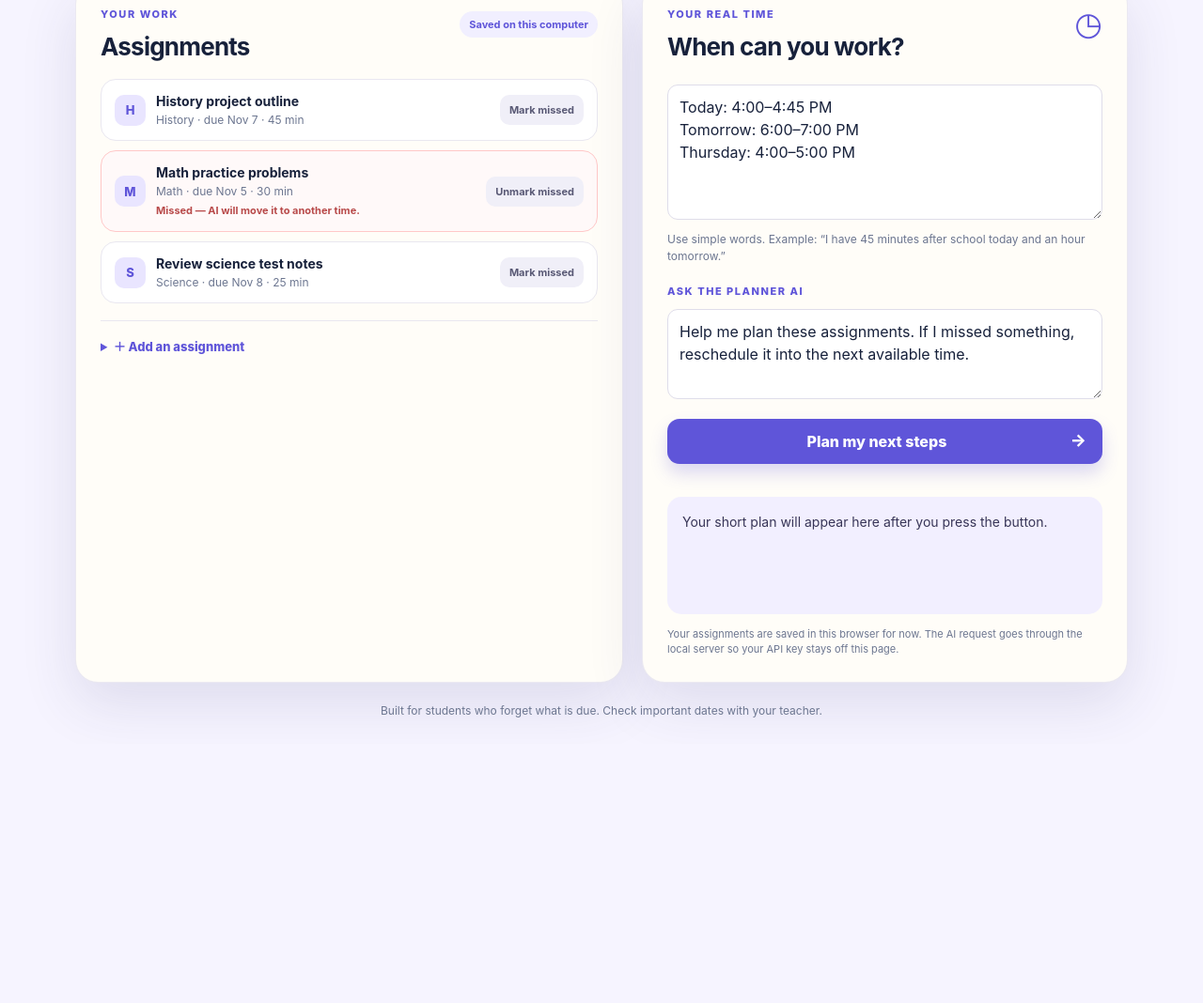
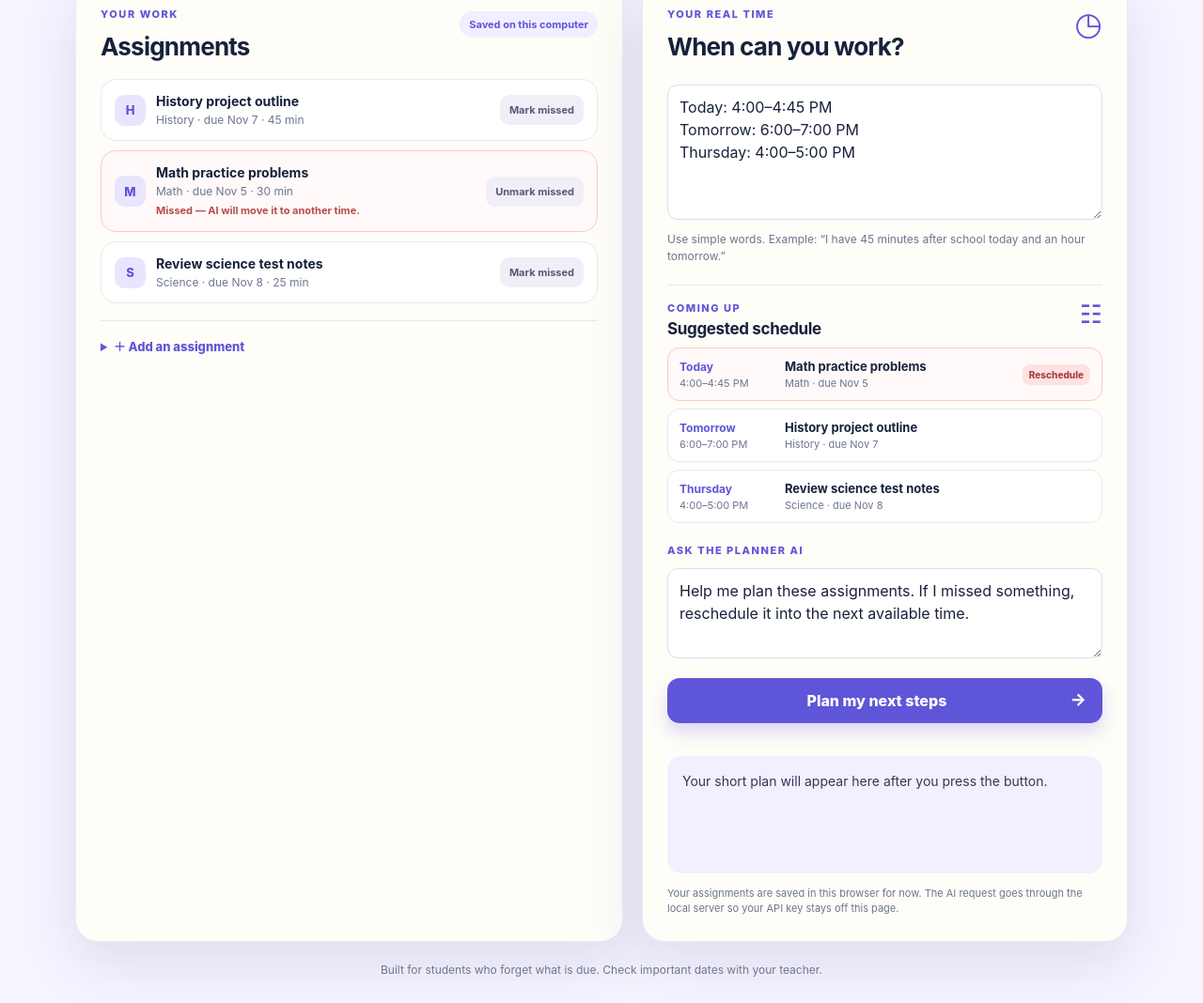
Before and after one commit to princessleia123/my-digital-planner, a plain HTML site: page index.html in a window 1280 px wide. Shown: the part 640-1708 px from the top of the page at 94% size. Before the commit the page ends 1432 px from the top, so only its background shows below. Drawn offline with Linux system fonts and the light colour scheme.

Commit message:
feat: add upcoming schedule view

```diff
--- a/app.js
+++ b/app.js
@@ -6,6 +6,7 @@ const questionInput = document.querySelector("#question");
 const planButton = document.querySelector("#plan-button");
 const aiStatus = document.querySelector("#ai-status");
 const aiOutput = document.querySelector("#ai-output");
+const scheduleList = document.querySelector("#schedule-list");
 
 availabilityInput.value = planner.availability;
 document.querySelector("#due-date").value = new Date().toISOString().slice(0, 10);
@@ -53,6 +54,47 @@ function renderAssignments() {
   }).join("");
 }
 
+function splitStudyTime(value) {
+  const separator = value.indexOf(":");
+  if (separator === -1) return { day: "Study time", time: value };
+  return {
+    day: value.slice(0, separator).trim(),
+    time: value.slice(separator + 1).trim()
+  };
+}
+
+function renderSchedule() {
+  const slots = planner.availability.split("\n").map((line) => line.trim()).filter(Boolean);
+  const tasks = planner.assignments
+    .filter((assignment) => assignment.status !== "done")
+    .sort((a, b) => {
+      if (a.status === "missed" && b.status !== "missed") return -1;
+      if (b.status === "missed" && a.status !== "missed") return 1;
+      return String(a.dueDate).localeCompare(String(b.dueDate));
+    });
+
+  if (!tasks.length) {
+    scheduleList.innerHTML = '<div class="schedule-empty">You are all caught up. Add another assignment when you have one.</div>';
+    return;
+  }
+  if (!slots.length) {
+    scheduleList.innerHTML = '<div class="schedule-empty">Add available times above to see what to do and when.</div>';
+    return;
+  }
+
+  scheduleList.innerHTML = tasks.map((assignment, index) => {
+    const slot = slots[index];
+    const studyTime = slot ? splitStudyTime(slot) : { day: "No time entered", time: "Add a study time above" };
+    const missed = assignment.status === "missed";
+    return `
+      <article class="schedule-item ${missed ? "schedule-missed" : ""}">
+        <div class="schedule-time"><strong>${escapeHtml(studyTime.day)}</strong><span>${escapeHtml(studyTime.time)}</span></div>
+        <div class="schedule-task"><strong>${escapeHtml(assignment.title)}</strong><span>${escapeHtml(assignment.subject)} · due ${escapeHtml(dateLabel(assignment.dueDate))}</span></div>
+        ${missed ? '<span class="reschedule-badge">Reschedule</span>' : ""}
+      </article>`;
+  }).join("");
+}
+
 assignmentList.addEventListener("click", (event) => {
   const button = event.target.closest("button[data-action]");
   if (!button) return;
@@ -63,6 +105,7 @@ assignmentList.addEventListener("click", (event) => {
   else assignment.status = "open";
   save();
   renderAssignments();
+  renderSchedule();
 });
 
 assignmentForm.addEventListener("submit", (event) => {
@@ -83,12 +126,16 @@ assignmentForm.addEventListener("submit", (event) => {
   });
   save();
   renderAssignments();
+  renderSchedule();
   assignmentForm.reset();
   document.querySelector("#due-date").value = new Date().toISOString().slice(0, 10);
   document.querySelector("#minutes").value = 30;
 });
 
-availabilityInput.addEventListener("input", save);
+availabilityInput.addEventListener("input", () => {
+  save();
+  renderSchedule();
+});
 
 planButton.addEventListener("click", async () => {
   save();
@@ -124,3 +171,4 @@ planButton.addEventListener("click", async () => {
 });
 
 renderAssignments();
+renderSchedule();
--- a/index.html
+++ b/index.html
@@ -51,6 +51,11 @@
           <label class="sr-only" for="availability">Available study times</label>
           <textarea id="availability" rows="5" placeholder="Today: 4:00–4:45 PM&#10;Tomorrow: 6:00–7:00 PM"></textarea>
           <p class="helper">Use simple words. Example: “I have 45 minutes after school today and an hour tomorrow.”</p>
+          <div class="schedule-heading">
+            <div><p class="label">COMING UP</p><h3>Suggested schedule</h3></div>
+            <span class="schedule-mark">☷</span>
+          </div>
+          <div id="schedule-list" class="schedule-list" aria-live="polite"></div>
           <label class="label question-label" for="question">ASK THE PLANNER AI</label>
           <textarea id="question" rows="3">Help me plan these assignments. If I missed something, reschedule it into the next available time.</textarea>
           <button id="plan-button" class="primary-button" type="button">Plan my next steps <span>→</span></button>
--- a/styles.css
+++ b/styles.css
@@ -62,6 +62,20 @@ textarea { resize: vertical; line-height: 1.5; }
 .primary-button span { float: right; font-size: 18px; line-height: 1; }
 .helper, .privacy-line { color: var(--muted); font-size: 12px; line-height: 1.45; }
 .helper { margin: 8px 0 22px; }
+.schedule-heading { display: flex; align-items: flex-start; justify-content: space-between; gap: 12px; margin: 2px 0 10px; padding-top: 17px; border-top: 1px solid var(--line); }
+.schedule-heading .label { margin-bottom: 5px; }
+.schedule-heading h3 { margin-bottom: 0; font-size: 17px; letter-spacing: -.02em; }
+.schedule-mark { color: var(--purple); font-size: 27px; line-height: 1; }
+.schedule-list { display: grid; gap: 8px; margin-bottom: 22px; }
+.schedule-item { display: grid; grid-template-columns: 100px 1fr auto; align-items: center; gap: 12px; padding: 11px 12px; border: 1px solid var(--line); border-radius: 13px; background: #fff; }
+.schedule-item.schedule-missed { border-color: #ffc8c8; background: #fff9f9; }
+.schedule-time strong, .schedule-time span, .schedule-task strong, .schedule-task span { display: block; }
+.schedule-time strong { color: var(--purple); font-size: 12px; }
+.schedule-time span, .schedule-task span { margin-top: 3px; color: var(--muted); font-size: 11px; }
+.schedule-task { min-width: 0; }
+.schedule-task strong { overflow: hidden; font-size: 13px; text-overflow: ellipsis; white-space: nowrap; }
+.reschedule-badge { padding: 5px 7px; border-radius: 8px; background: var(--rose); color: #a54141; font-size: 10px; font-weight: 800; }
+.schedule-empty { padding: 13px; border: 1px dashed #d9d5ed; border-radius: 13px; color: var(--muted); font-size: 12px; line-height: 1.4; }
 .question-label { display: block; margin-bottom: 6px; }
 .status { min-height: 20px; margin-top: 12px; color: var(--purple); font-size: 12px; font-weight: 700; }
 .ai-output { min-height: 125px; margin-top: 3px; padding: 16px; border-radius: 15px; background: #f2efff; color: #383557; font-size: 14px; line-height: 1.6; white-space: pre-wrap; }
@@ -72,3 +86,4 @@ footer { padding: 22px 4px 0; color: var(--muted); font-size: 12px; text-align:
 .sr-only { position: absolute; width: 1px; height: 1px; padding: 0; margin: -1px; overflow: hidden; clip: rect(0,0,0,0); white-space: nowrap; border: 0; }
 @media (max-width: 800px) { .grid, .steps { grid-template-columns: 1fr; } .hero { padding: 31px 25px; } .hero::after { right: 10px; font-size: 75px; } .card { padding: 21px; } }
 @media (max-width: 470px) { .shell { width: min(100% - 20px, 1120px); padding-top: 16px; } .two-fields { grid-template-columns: 1fr; } .assignment { align-items: flex-start; flex-direction: column; } .small-button { align-self: flex-end; } }
+@media (max-width: 470px) { .schedule-item { grid-template-columns: 1fr; gap: 6px; } .reschedule-badge { justify-self: start; } }
```
Also changed, not shown: 1 other file.
